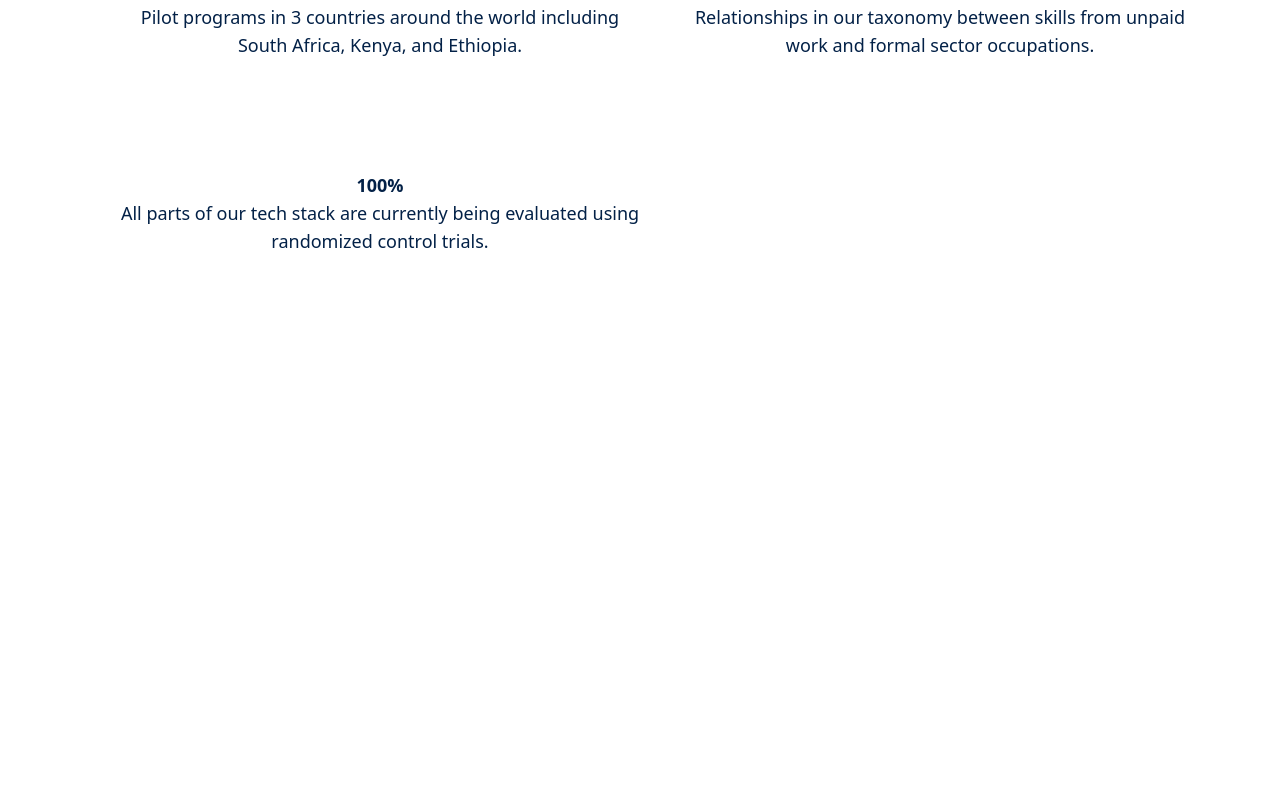
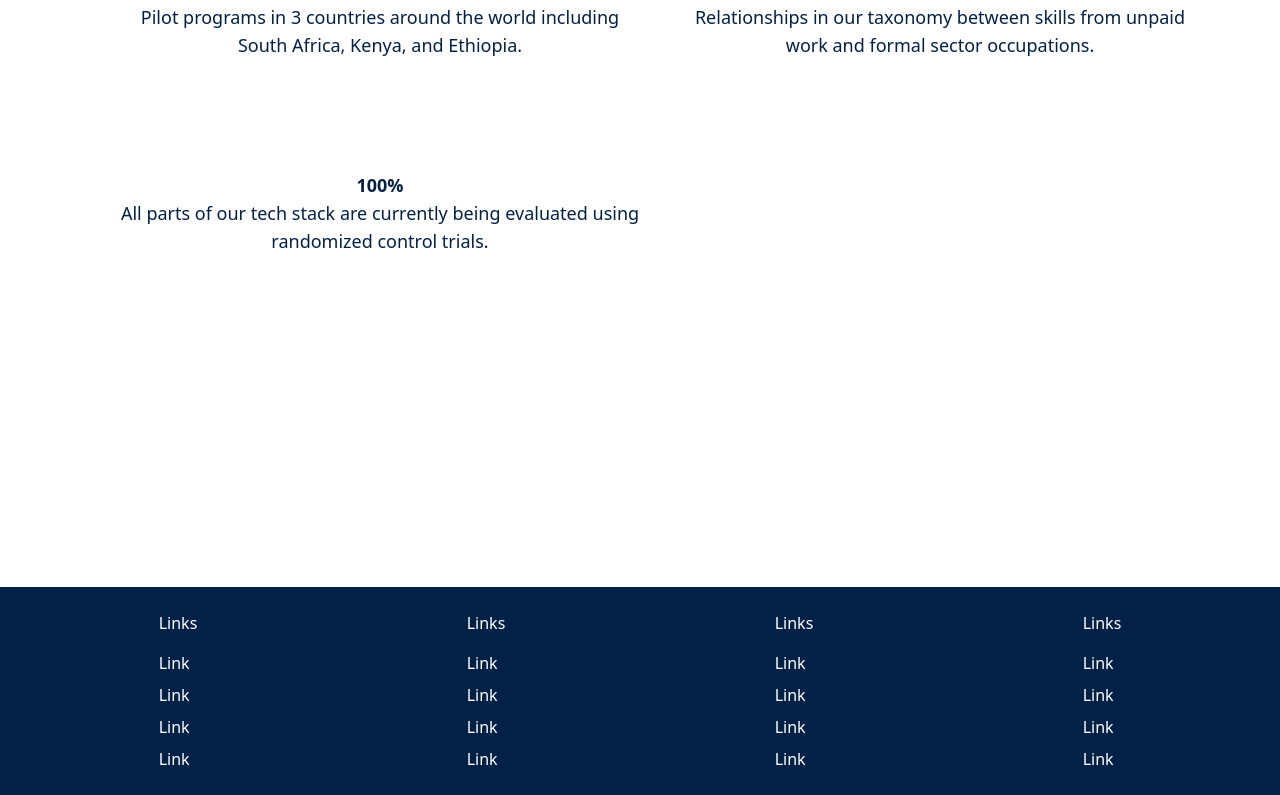
Before and after one commit to didier-bazayesu/Arcturus-Group, a React (Vite) app: page / in a window 1280 px wide. Shown: the part 1365-2160 px from the top of the page. Before the commit the page ends 1952 px from the top, so only its background shows below. Built offline with nearby package versions, Linux system fonts and the light colour scheme.

Commit message:
Footer Part

```diff
--- a/src/Pages/Footer.jsx
+++ b/src/Pages/Footer.jsx
@@ -1,11 +1,47 @@
 export default function Footer(){
     return (
         <>
-            <div className="grid grid-cols-4 bg-[#032147]">
-                <div></div>
-                <div></div>
-                <div></div>
-                <div></div>
+            <div className="flex justify-between sm:justify-around items-center w-full bg-[#032147] text-white p-6 ">
+               <div className="space-y-4">
+                <h3>Links</h3>
+                <div className="[&>*]:block space-y-2">
+                <a href="#">Link</a>
+                <a href="#">Link</a>
+                <a href="#">Link</a>
+                <a href="#">Link</a>
+                </div>
+
+               </div>
+               <div className="space-y-4">
+                <h3>Links</h3>
+                <div className="[&>*]:block space-y-2">
+                <a href="#">Link</a>
+                <a href="#">Link</a>
+                <a href="#">Link</a>
+                <a href="#">Link</a>
+                </div>
+
+               </div>
+               <div className="space-y-4">
+                <h3>Links</h3>
+                <div className="[&>*]:block space-y-2">
+                <a href="#">Link</a>
+                <a href="#">Link</a>
+                <a href="#">Link</a>
+                <a href="#">Link</a>
+                </div>
+
+               </div>
+               <div className="space-y-4">
+                <h3>Links</h3>
+                <div className="[&>*]:block space-y-2">
+                <a href="#">Link</a>
+                <a href="#">Link</a>
+                <a href="#">Link</a>
+                <a href="#">Link</a>
+                </div>
+
+               </div>
             </div>
 
         </>
```
